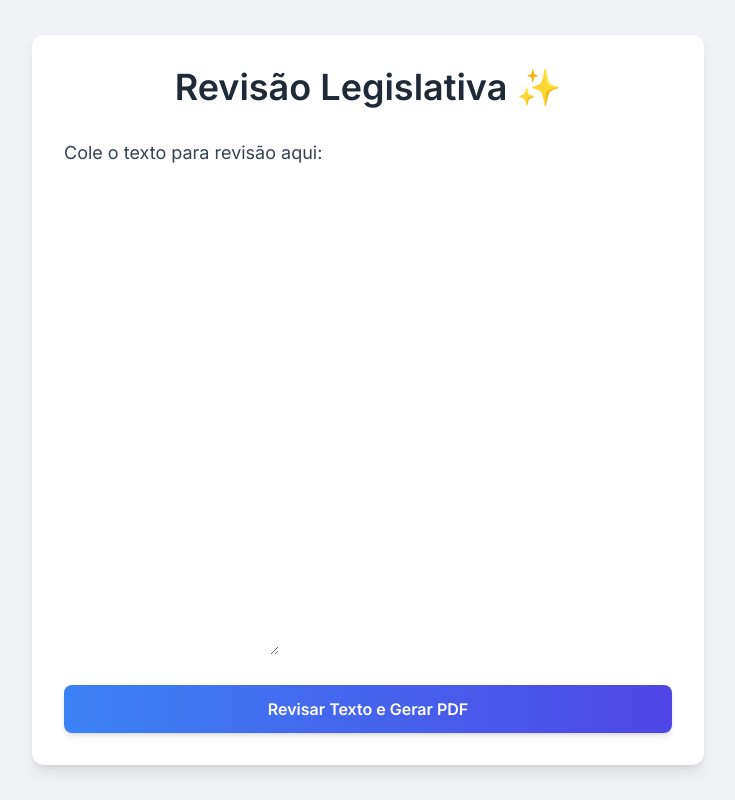
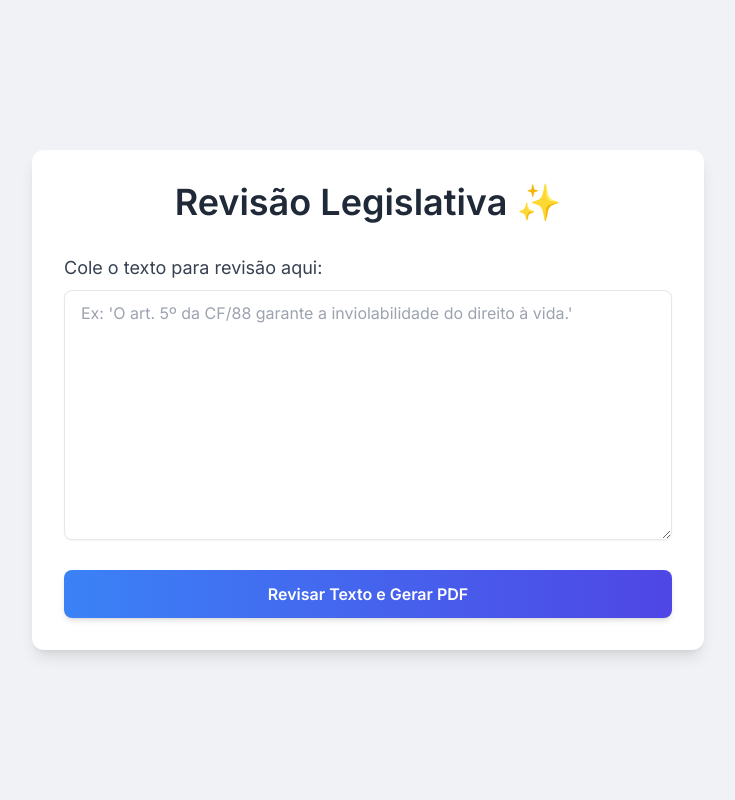
Before and after one commit to doni010520/revisor_de_questoes_discursivas, a Flask app: page / in a window 1280 px wide. Shown: the whole page, without its empty margins (272-1007 px from the left). Run offline with Flask 3, Linux system fonts and the light colour scheme; some libraries are stand-ins or nearby versions.

Commit message:
Update index.html

```diff
--- a/templates/index.html
+++ b/templates/index.html
@@ -41,6 +41,12 @@
         .progress-messages p {
             margin-bottom: 0.25rem;
         }
+        /* Regras CSS diretas para a textarea */
+        textarea {
+            width: 100%;
+            min-height: 250px; /* Altura mínima para garantir visibilidade */
+            resize: vertical; /* Permite redimensionar verticalmente */
+        }
     </style>
 </head>
 <body class="min-h-screen flex items-center justify-center p-4">
@@ -65,9 +71,8 @@
                 <textarea
                     id="texto"
                     name="texto"
-                    rows="20"  <!-- Aumentamos as linhas -->
                     required
-                    class="shadow-sm appearance-none border rounded-lg w-full py-3 px-4 text-gray-700 leading-tight focus:outline-none focus:ring-2 focus:ring-blue-500 focus:border-transparent transition duration-200 ease-in-out min-h-64" <!-- Adicionado min-h-64 -->
+                    class="shadow-sm appearance-none border rounded-lg py-3 px-4 text-gray-700 leading-tight focus:outline-none focus:ring-2 focus:ring-blue-500 focus:border-transparent transition duration-200 ease-in-out"
                     placeholder="Ex: 'O art. 5º da CF/88 garante a inviolabilidade do direito à vida.'">
                 </textarea>
             </div>
@@ -83,8 +88,6 @@
     </div>
 
     <script>
-        // Removido: const dropZone = document.getElementById('dropZone');
-        // Removido: const fileInput = document.getElementById('arquivo_pdf');
         const textArea = document.getElementById('texto');
         const form = document.getElementById('revisorForm');
         const submitButton = document.getElementById('submitButton');
@@ -100,7 +103,6 @@
             progressMessages.classList.remove('hidden');
             progressMessages.innerHTML = ''; // Limpa mensagens anteriores
             submitButton.disabled = true;
-            // Removido: dropZone.style.pointerEvents = 'none';
             textArea.disabled = true;
         }
 
@@ -108,13 +110,8 @@
             loadingIndicator.classList.add('hidden');
             progressMessages.classList.add('hidden');
             submitButton.disabled = false;
-            // Removido: dropZone.style.pointerEvents = 'auto';
             textArea.disabled = false;
-            // Limpa a textarea após o sucesso/finalização
-            textArea.value = '';
-            // Removido: fileInput.value = '';
-            // Removido: dropZone.querySelector('p:first-of-type').textContent = 'Arraste e solte o arquivo PDF ou DOCX aqui';
-            // Removido: dropZone.querySelector('p:last-of-type').textContent = 'ou clique para selecionar';
+            textArea.value = ''; // Limpa a textarea após o sucesso/finalização
         }
 
         function addProgressMessage(message) {
@@ -160,16 +157,6 @@
             addProgressMessage('Desconectado do servidor. Recarregue a página se necessário.');
         });
 
-        // Removido: Lógica de Drag and Drop
-        // Removido: ['dragenter', 'dragover', 'dragleave', 'drop'].forEach(eventName => { ... });
-        // Removido: function preventDefaults (e) { ... }
-        // Removido: function highlight(e) { ... }
-        // Removido: function unhighlight(e) { ... }
-        // Removido: dropZone.addEventListener('drop', handleDrop, false);
-        // Removido: function handleDrop(e) { ... }
-        // Removido: dropZone.addEventListener('click', () => { ... });
-        // Removido: fileInput.addEventListener('change', () => { ... });
-
         // Lógica de envio do formulário via Socket.IO (apenas texto)
         form.addEventListener('submit', async (e) => {
             e.preventDefault();
@@ -185,9 +172,6 @@
             // Emite um evento WebSocket para o servidor com os dados do formulário
             socket.emit('start_revision', {
                 text_content: textArea.value,
-                // Removido: file_data: null,
-                // Removido: file_mimetype: null,
-                // Removido: filename: null
             });
         });
 
```
